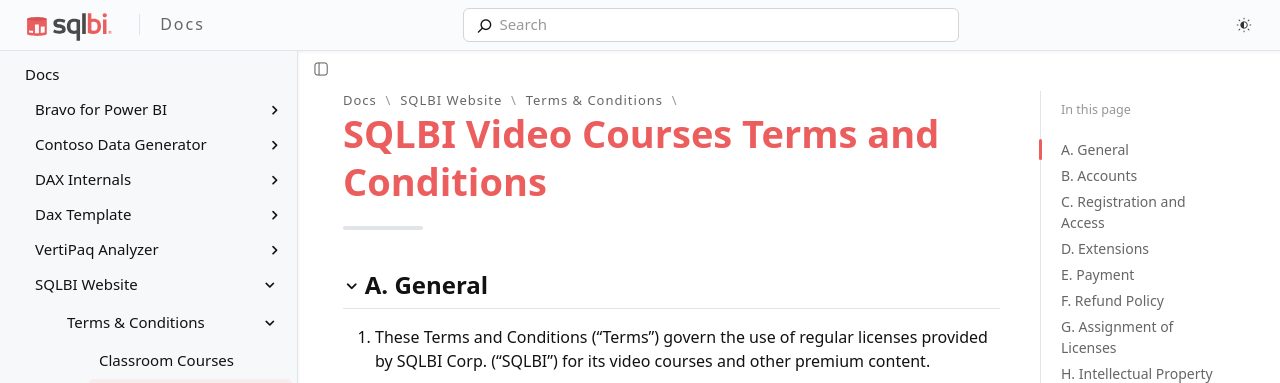
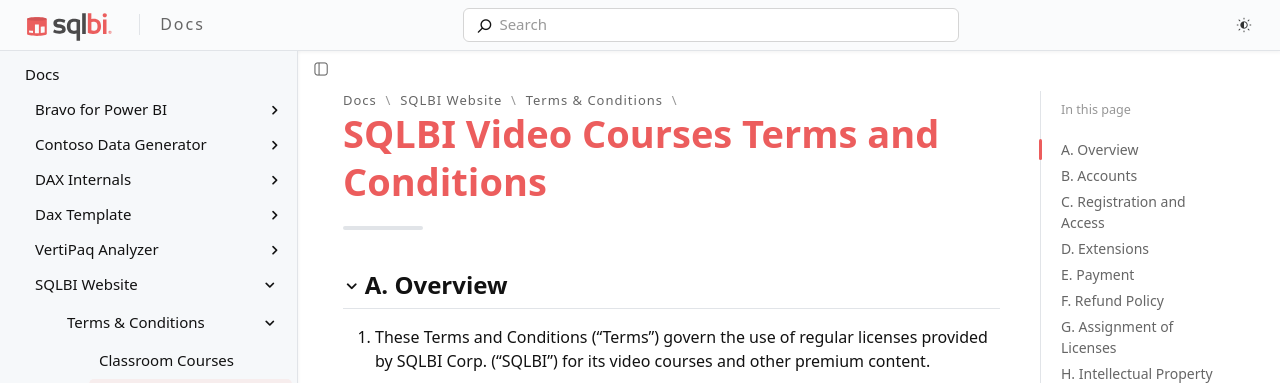
Before and after one commit to sql-bi/docs, a Jekyll site: the page built from _mydocs/www/terms-and-conditions/video-courses.md, in a window 1280 px wide. Shown: the top 383 px of the page. Built offline with Jekyll 4.4.1, drawn with Linux system fonts in a browser that asks for light colours; cached includes are drawn as plain includes; some web fonts are replaced.

Commit message:
Fixed section name

```diff
--- a/_mydocs/www/terms-and-conditions/video-courses.md
+++ b/_mydocs/www/terms-and-conditions/video-courses.md
@@ -6,7 +6,7 @@
 order:          /020
 ---
 
-## A. General
+## A. Overview
 1. These Terms and Conditions (“Terms”) govern the use of regular licenses provided by SQLBI Corp. (“SQLBI”) for its video courses and other premium content.
 1. By purchasing and accessing video courses produced by SQLBI, you agree to the following terms and conditions.
 
```
